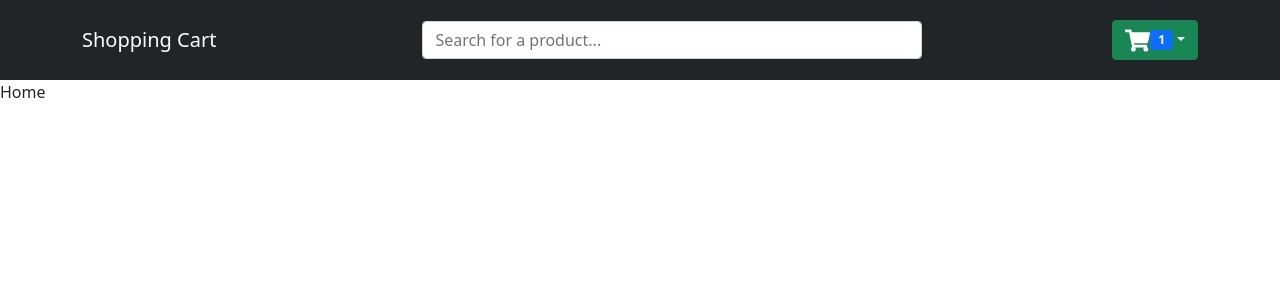
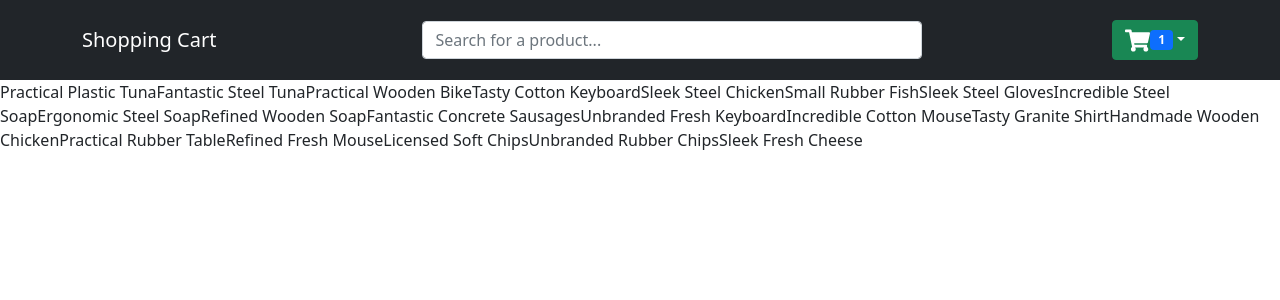
Before and after one commit to jonnyabrams/shopping-cart-jsx, a React (Create React App) app: page / in a window 1280 px wide. Shown: the top 300 px of the page. Built offline with nearby package versions, Linux system fonts and the light colour scheme.

Commit message:
Display all product names on Home page

```diff
--- a/src/components/Home.jsx
+++ b/src/components/Home.jsx
@@ -1,13 +1,18 @@
 import { CartState } from "../context/Context"
 
 const Home = () => {
-
   // extra destructuring to get just the products from the state - just { state } would give us cart too
   const { state: { products } } = CartState()
 
 
   return (
-    <div>Home</div>
+    <div className="product_container">
+      {
+        products.map((product) => {
+          return <span>{ product.name }</span>
+        })
+      }
+    </div>
   )
 }
 
```
